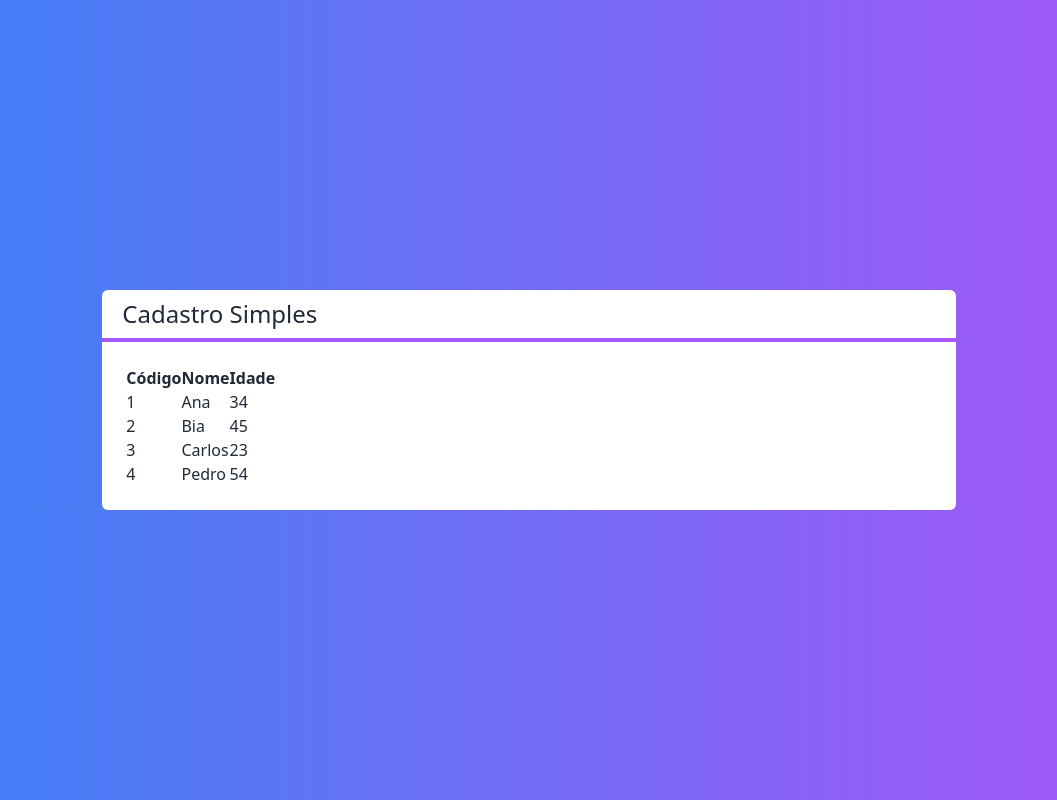
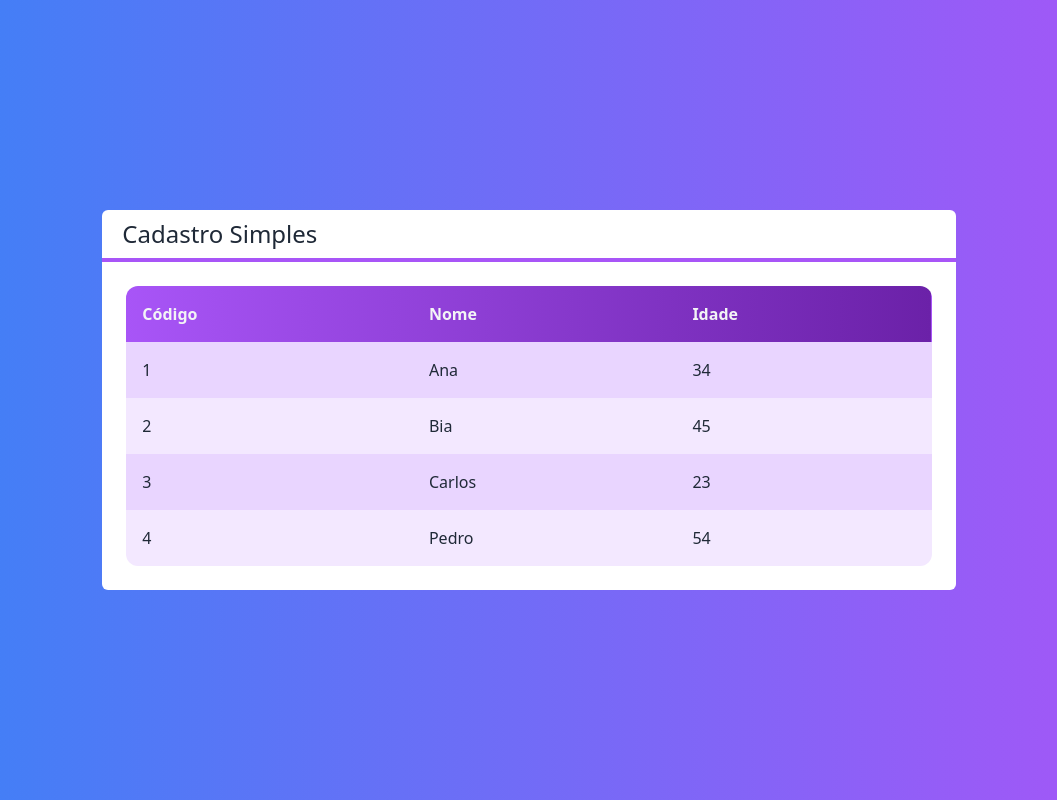
Before and after one commit to gabrielestefono/M_crudNext_Cod3rCursos, a Next.js app: page / in a window 1280 px wide. Shown: the whole page, without its empty margins (111-1168 px from the left). Built offline with nearby package versions, Linux system fonts and the light colour scheme.

Commit message:
Adicionando Estilo à tabela

```diff
--- a/src/components/Tabela.tsx
+++ b/src/components/Tabela.tsx
@@ -8,26 +8,26 @@
     function renderizarCabecalho(){
         return (
             <tr>
-                <th>Código </th>
-                <th>Nome</th>
-                <th>Idade</th>
+                <th className="text-left p-4">Código </th>
+                <th className="text-left p-4">Nome</th>
+                <th className="text-left p-4">Idade</th>
             </tr>
         )
         }
     function renderizarDados(){
         return props.clientes?.map((cliente, i)=>{
             return(
-                <tr key={cliente.id}>
-                    <td>{cliente.id}</td>
-                    <td>{cliente.nome}</td>
-                    <td>{cliente.idade}</td>
+                <tr key={cliente.id} className={`${i % 2 === 0 ? "bg-purple-200" : "bg-purple-100"}`}>
+                    <td className="text-left p-4">{cliente.id}</td>
+                    <td className="text-left p-4">{cliente.nome}</td>
+                    <td className="text-left p-4">{cliente.idade}</td>
                 </tr>
             )
         })
     }
     return(
-        <table>
-            <thead>
+        <table className="w-full rounded-xl overflow-hidden">
+            <thead className={`text-gray-100 bg-gradient-to-r from-purple-500 to-purple-800`}>
                 {renderizarCabecalho()}
             </thead>
             <tbody>
```
